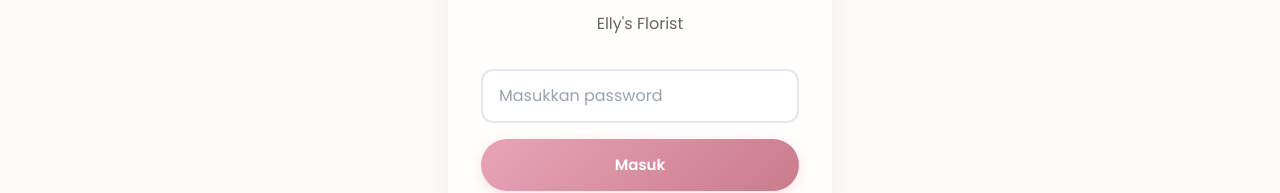
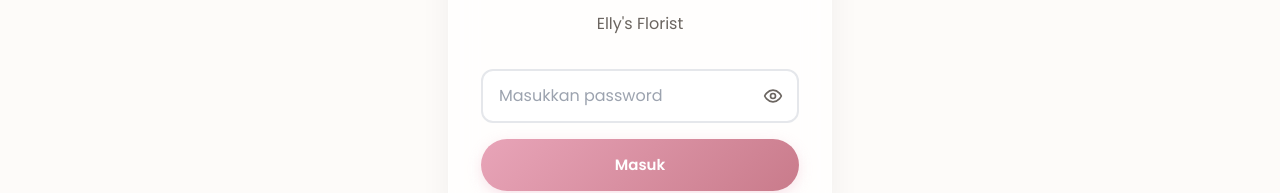
Before and after one commit to imamabdurrahmann/bloomcraft-portfolio, a Next.js app: page /admin in a window 1280 px wide. Shown: the part 321-514 px from the top of the page. Built offline with nearby package versions, Linux system fonts and the light colour scheme; no server answers.

Commit message:
Add show/hide password toggle

```diff
--- a/src/app/admin/page.tsx
+++ b/src/app/admin/page.tsx
@@ -2,11 +2,13 @@
 
 import { useState } from "react";
 import { useRouter } from "next/navigation";
+import { Eye, EyeOff } from "lucide-react";
 
 export default function AdminLogin() {
   const [password, setPassword] = useState("");
   const [error, setError] = useState("");
   const [loading, setLoading] = useState(false);
+  const [showPassword, setShowPassword] = useState(false);
   const router = useRouter();
 
   const handleLogin = async (e: React.FormEvent) => {
@@ -43,14 +45,21 @@
         </div>
 
         <form onSubmit={handleLogin} className="space-y-4">
-          <div>
+          <div className="relative">
             <input
-              type="password"
+              type={showPassword ? "text" : "password"}
               value={password}
               onChange={(e) => setPassword(e.target.value)}
               placeholder="Masukkan password"
-              className="w-full px-4 py-3 rounded-xl border-2 border-border bg-white focus:border-primary focus:outline-none transition-colors"
+              className="w-full px-4 py-3 pr-12 rounded-xl border-2 border-border bg-white focus:border-primary focus:outline-none transition-colors"
             />
+            <button
+              type="button"
+              onClick={() => setShowPassword(!showPassword)}
+              className="absolute right-4 top-1/2 -translate-y-1/2 text-secondary hover:text-primary transition-colors"
+            >
+              {showPassword ? <EyeOff size={20} /> : <Eye size={20} />}
+            </button>
           </div>
 
           {error && (
```
Also changed, not shown: 1 other file (tests, documents, lock files or other folders).
